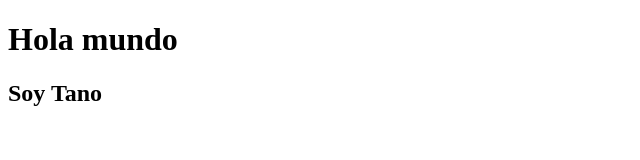
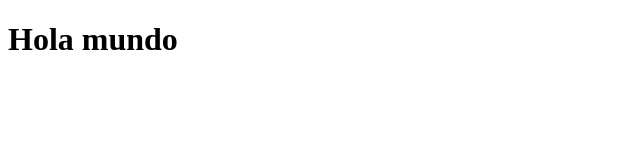
Before and after one commit to juanosog11/mi-primer-repositorio, a plain HTML site: page index.html in a window 1280 px wide. Shown: the whole page, without its empty margins (0-640 px from the left). Drawn offline with Linux system fonts and the light colour scheme.

Commit message:
quitar mensaje soy tano

```diff
--- a/index.html
+++ b/index.html
@@ -8,6 +8,6 @@
 <body>
 
     <h1>Hola mundo</h1>
-    <h2>Soy Tano </h2>
+
 </body>
 </html>
```
